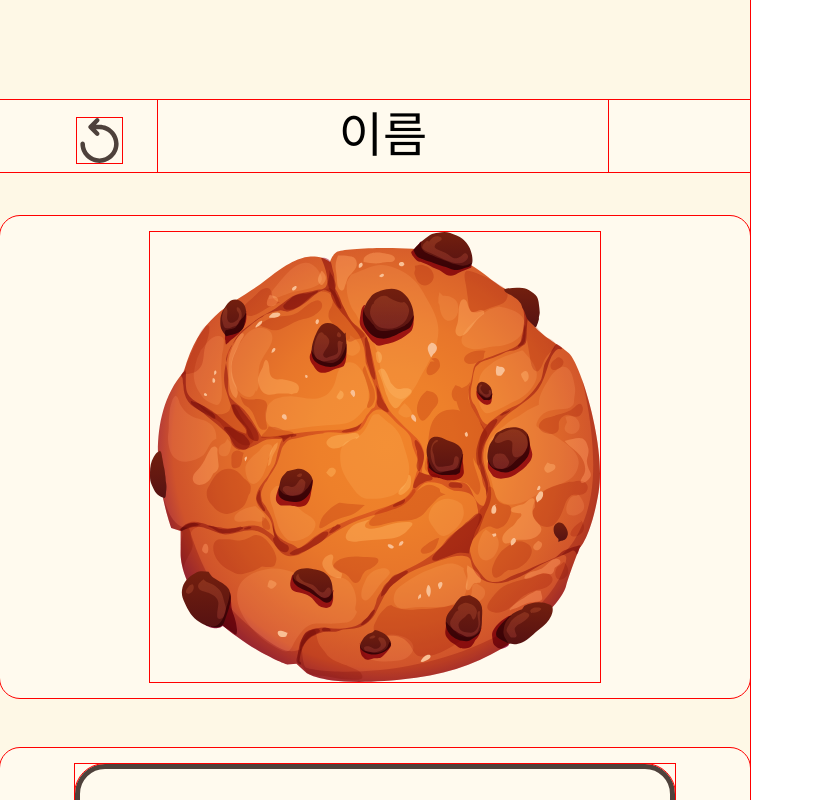
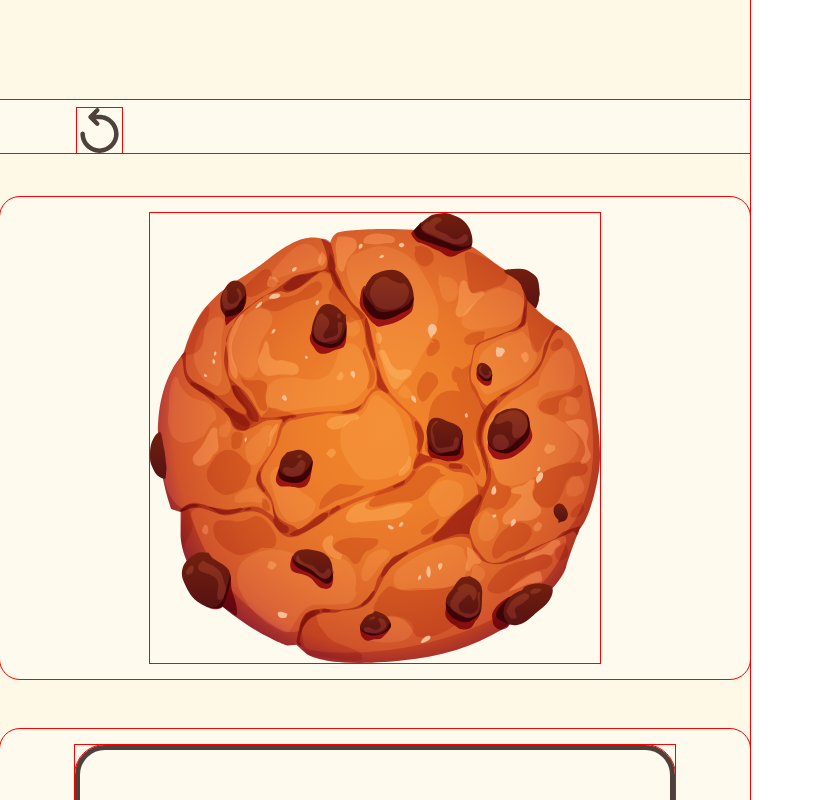
Before and after one commit to devBuzz142/numanku-fe, a React (Create React App) app: page /view/write in a window 1280 px wide. Shown: the top 800 px of the page, without its empty margins (0-814 px from the left). Built offline with nearby package versions, Linux system fonts and the light colour scheme; a web font is replaced by a local one.

Commit message:
chore: undo icon 삭제, back_fill로 통합

```diff
--- a/src/pages/ViewWritePage/ViewWritePage.jsx
+++ b/src/pages/ViewWritePage/ViewWritePage.jsx
@@ -28,12 +28,10 @@ const ViewWritePage = () => {
   return (
     <S.ViewWritePageContainer>
       <S.TopContainer>
-          <S.UndoWrapper>
-            <Icon name="UNDO" width={45} height={45} />
-          </S.UndoWrapper>
-          <S.NameWrapper>
-            이름
-          </S.NameWrapper>
+        <S.UndoWrapper>
+          <Icon name="BACK_FILL" width={45} height={45} />
+        </S.UndoWrapper>
+
       </S.TopContainer>
       <S.KukiContainer>
         <img src={kuki1} alt="kuki1" width="450px" height="450px"></img>
```
